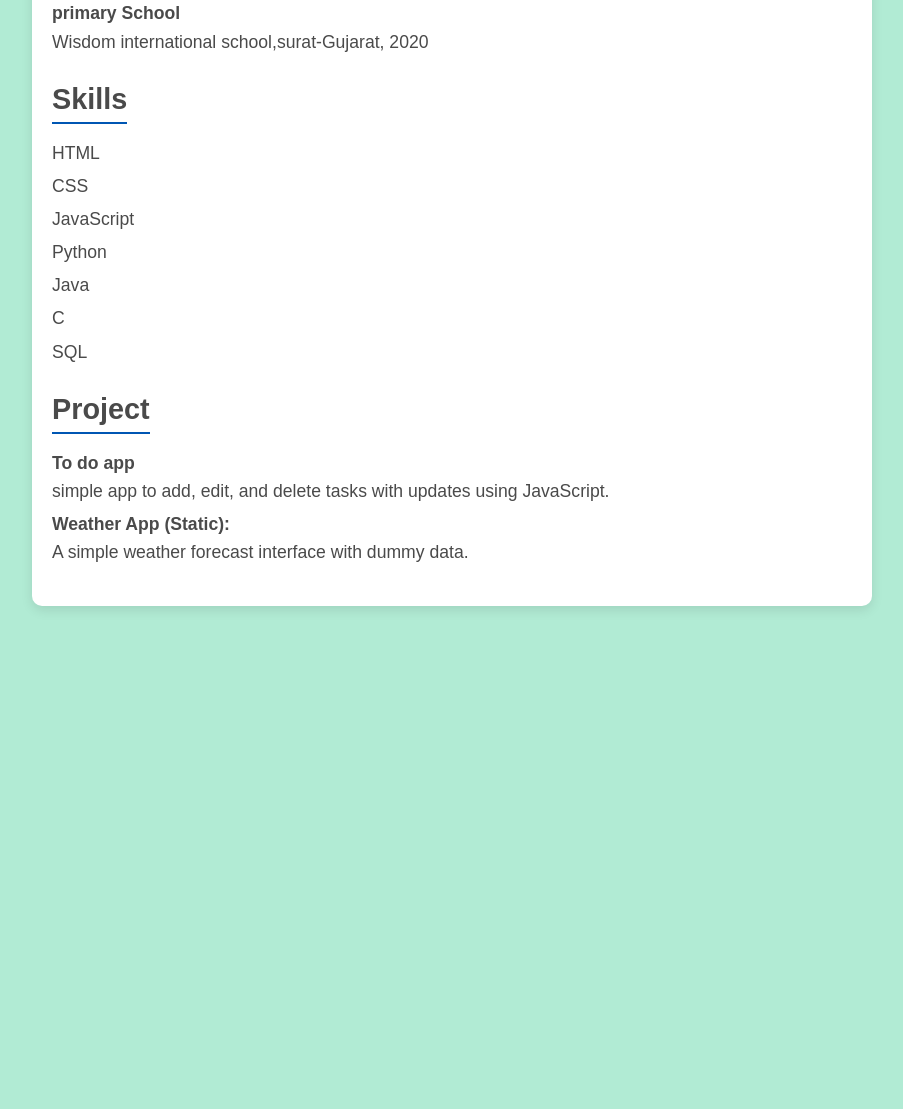
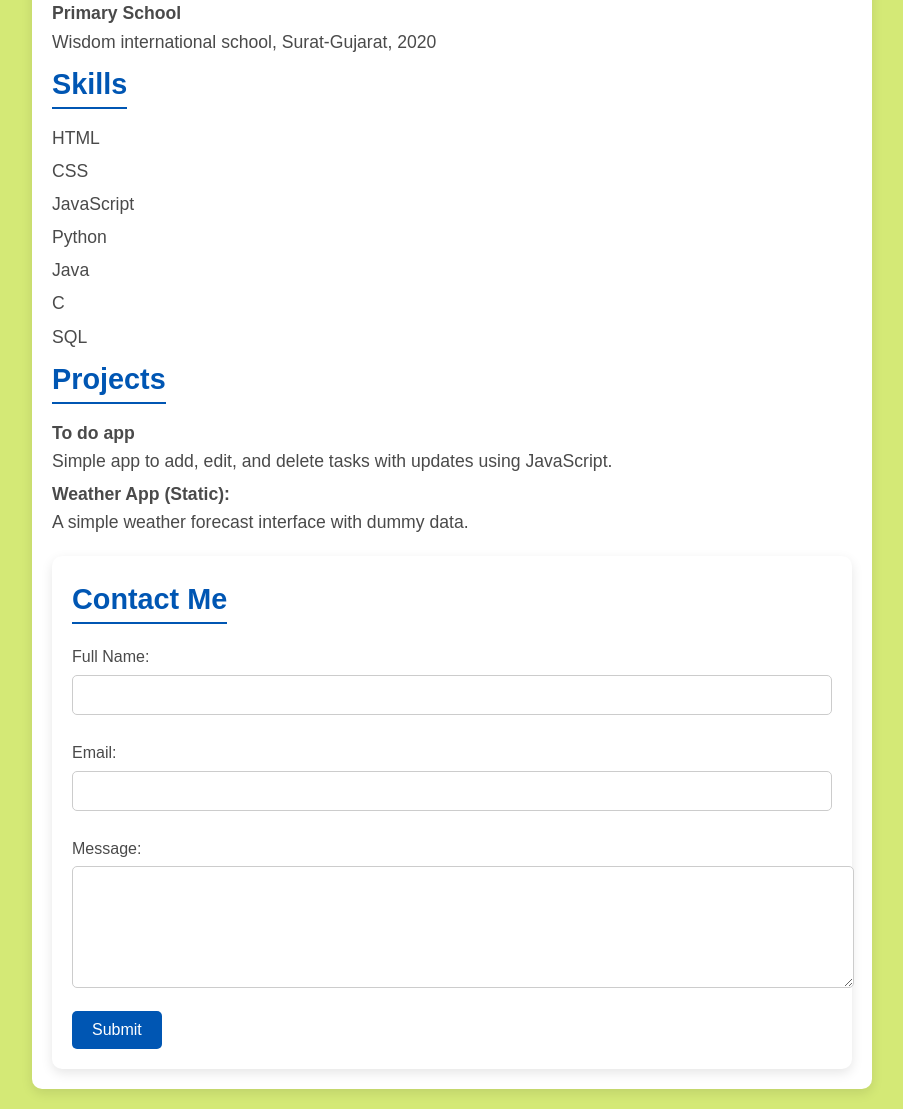
Before and after one commit to aaryanvekariya/javascript, a plain HTML site: page task2/task2.html in a window 1280 px wide. Shown: the part 387-1496 px from the top of the page, without its empty margins (188-1091 px from the left). Before the commit the page ends 1013 px from the top, so only its background shows below. Drawn offline with Linux system fonts and the light colour scheme; files whose address does not match are found by name.

Commit message:
changes is css of task 1

```diff
--- a/task2/style.css
+++ b/task2/style.css
@@ -1,5 +1,5 @@
 /* General Reset */
-body, h1, h2, p, ul {
+body, h1, h2, p, ul, input, button {
     margin: 0;
     padding: 0;
     box-sizing: border-box;
@@ -7,11 +7,12 @@ body, h1, h2, p, ul {
 }
 
 body {
-    background-color: #b1ebd4;
+    background-color: #d4e976;
     color: #4a4a4a;
     line-height: 1.6;
 }
 
+/* Resume Container */
 .resume-container {
     max-width: 800px;
     margin: 20px auto;
@@ -43,18 +44,16 @@ header p a:hover {
     color: #0056b3;
 }
 
-/* Skills and Projects */
-section {
-    margin-bottom: 20px;
-}
-
+/* Section Titles */
 section h2 {
     border-bottom: 2px solid #0056b3;
     display: inline-block;
     margin-bottom: 10px;
     font-size: 1.8rem;
+    color: #0056b3;
 }
 
+/* Lists */
 ul {
     list-style: none;
 }
@@ -67,3 +66,70 @@ ul li {
 ul li span {
     color: #6c757d;
 }
+
+/* Form Styles */
+form {
+    background-color: #ffffff;
+    padding: 20px;
+    margin-top: 20px;
+    border-radius: 10px;
+    box-shadow: 0 4px 12px rgba(0, 0, 0, 0.1);
+}
+
+form h2 {
+    font-size: 1.8rem;
+    margin-bottom: 10px;
+    color: #0056b3;
+}
+
+form label {
+    display: block;
+    margin: 10px 0 5px;
+    font-size: 1rem;
+}
+
+form input,
+form select,
+form textarea {
+    width: 100%;
+    padding: 10px;
+    margin-bottom: 15px;
+    border: 1px solid #ccc;
+    border-radius: 5px;
+    font-size: 1rem;
+}
+
+form textarea {
+    height: 100px;
+}
+
+form button {
+    padding: 10px 20px;
+    background-color: #0056b3;
+    color: #ffffff;
+    border: none;
+    border-radius: 5px;
+    font-size: 1rem;
+    cursor: pointer;
+    transition: background-color 0.3s ease;
+}
+
+form button:hover {
+    background-color: #004085;
+}
+
+/* Button Styles */
+button {
+    padding: 10px 20px;
+    background-color: #0056b3;
+    color: #ffffff;
+    border: none;
+    border-radius: 5px;
+    font-size: 1.2rem;
+    cursor: pointer;
+    transition: background-color 0.3s ease;
+}
+
+button:hover {
+    background-color: #004085;
+}
--- a/task2/task2.html
+++ b/task2/task2.html
@@ -27,10 +27,10 @@
                     <strong>B.Tech in Information Technology</strong> <br> Parul Institite of Engineering and Technology, Vadodara-Gujarat, 2022 - 2026
                 </li>
                 <li>
-                    <strong>High School</strong> <br> Wisdom international school,surat-Gujarat, 2020 - 2022
+                    <strong>High School</strong> <br> Wisdom international school, Surat-Gujarat, 2020 - 2022
                 </li>
                 <li>
-                    <strong>primary School</strong> <br> Wisdom international school,surat-Gujarat, 2020
+                    <strong>Primary School</strong> <br> Wisdom international school, Surat-Gujarat, 2020
                 </li>
             </ul>
         </section>
@@ -51,11 +51,11 @@
 
         <!-- Projects -->
         <section>
-            <h2>Project</h2>
+            <h2>Projects</h2>
             <ul>
                 <li>
                     <strong>To do app</strong>
-                    <br>  simple app to add, edit, and delete tasks with updates using JavaScript.
+                    <br> Simple app to add, edit, and delete tasks with updates using JavaScript.
                 </li>
                 <li>
                     <strong>Weather App (Static):</strong>
@@ -63,6 +63,23 @@
                 </li>
             </ul>
         </section>
+
+        <!-- Contact Form -->
+        <section>
+            <form action="#" method="post">
+                <h2>Contact Me</h2>
+                <label for="name">Full Name:</label>
+                <input type="text" id="name" name="name" required>
+
+                <label for="email">Email:</label>
+                <input type="email" id="email" name="email" required>
+
+                <label for="message">Message:</label>
+                <textarea id="message" name="message" required></textarea>
+
+                <button type="submit">Submit</button>
+            </form>
+        </section>
     </div>
     <script src="script.js"></script>
 </body>
```
